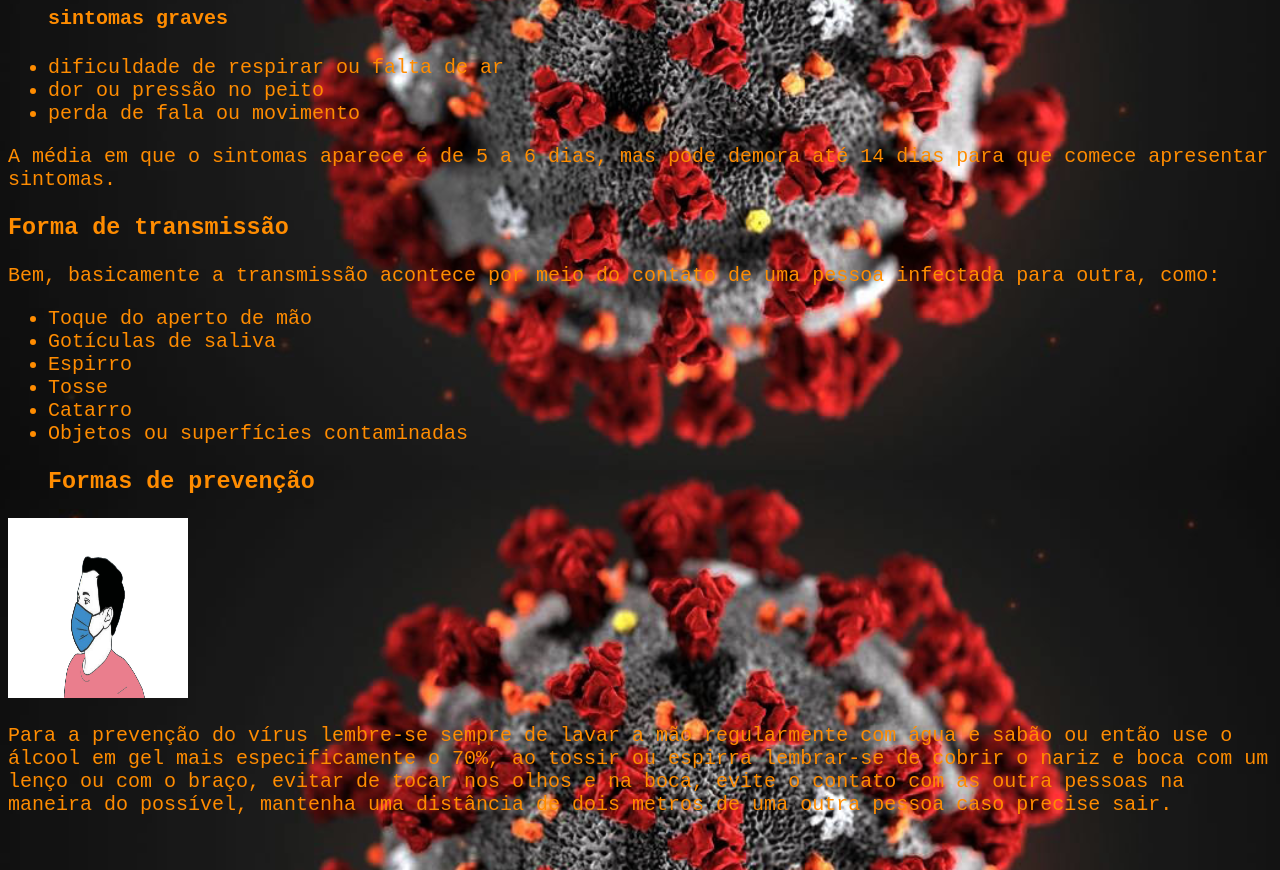
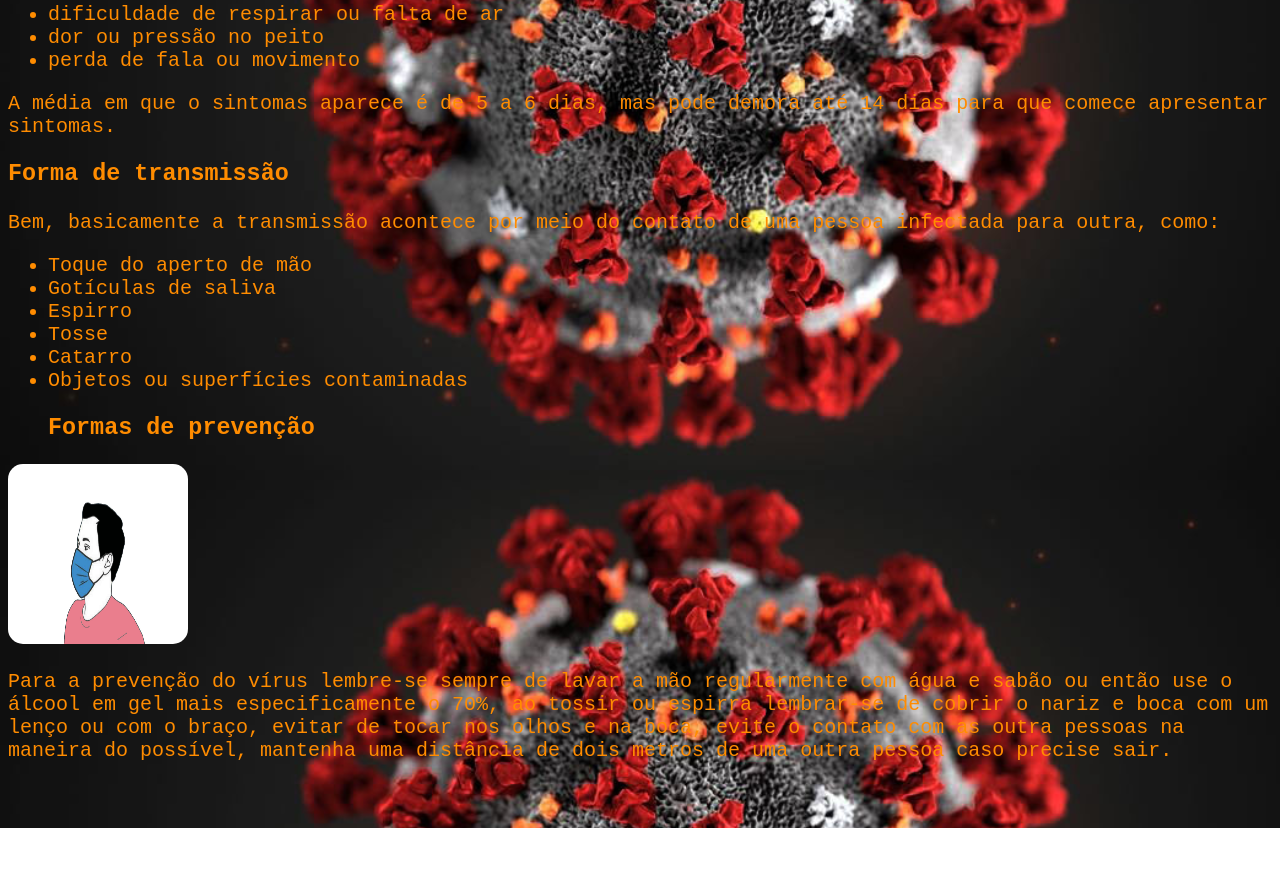
Before and after one commit to Rafael3f/site-explicando-sintomas-e-formas-de-transmiss-o-do-corona, a plain HTML site: page index.html in a window 1280 px wide. Shown: the part 1930-2800 px from the top of the page. After the commit the page ends 2758 px from the top, so only its background shows below. Drawn offline with Linux system fonts and the light colour scheme.

Commit message:
Update estilos.css

```diff
--- a/css/estilos.css
+++ b/css/estilos.css
@@ -7,9 +7,14 @@ body{
   color: #FF8C00;
 }
 
+img{
+  border-radius: 20px;
+}
  .mascara {
 	  width: 180px;
-  	  height: 180px;
+    height: 180px;
+    border-radius: 15px;
+}
 }
 
 /*se a tela tiver pelo menos 400px vai carregar estes estilos*/
@@ -72,6 +77,7 @@ a:hover{
 .titulo_site,
 .subtitulo{
   	text-align: center;
+  	margin-top: 0;
 }
 
 
```
